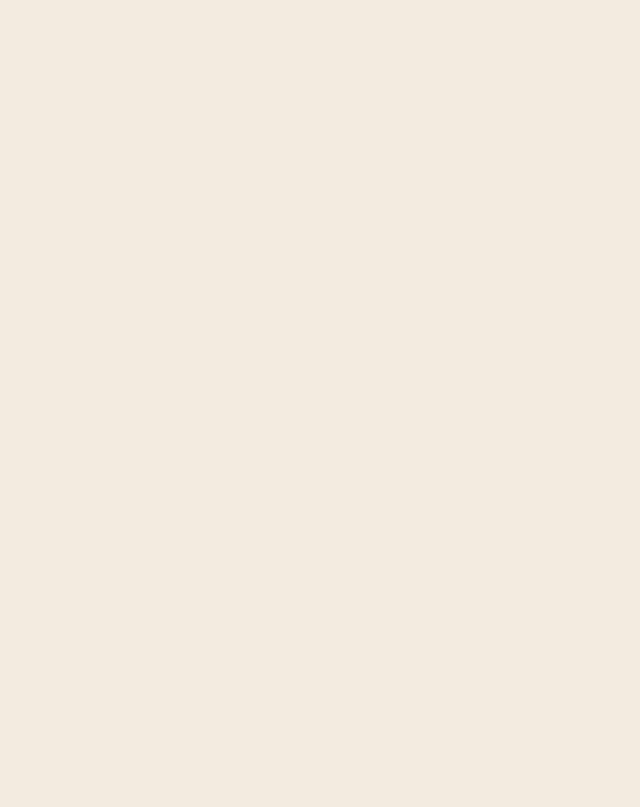
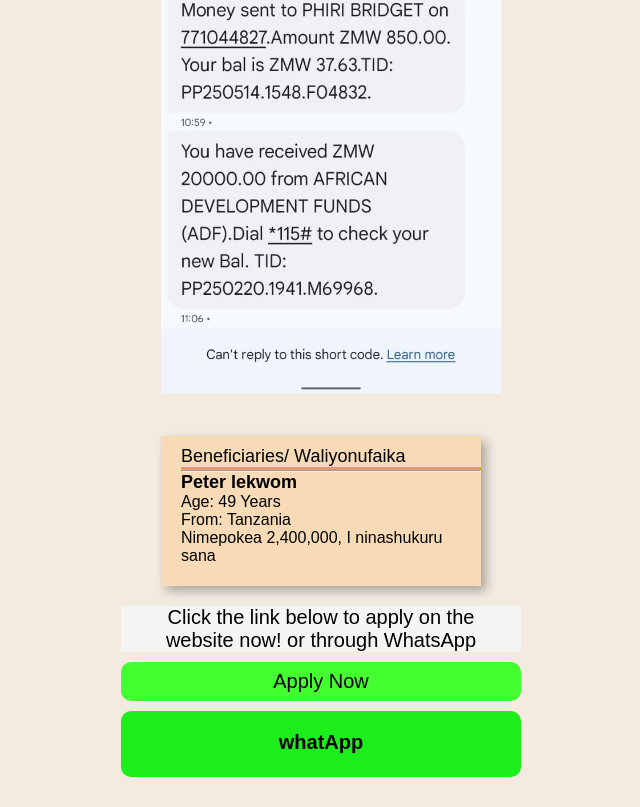
Before and after one commit to mikeokedev/African-Dev-t-Fund, a React (Create React App) app: page / in a window 1280 px wide. Shown: the part 1051-1858 px from the top of the page, without its empty margins (319-959 px from the left). Before the commit the page ends 1030 px from the top, so only its background shows below. Built offline with nearby package versions, Linux system fonts and the light colour scheme.

Commit message:
new commit

```diff
--- a/src/App.js
+++ b/src/App.js
@@ -275,14 +275,14 @@
                   shughuli za kujenga uwezo.
                 </p>
               )}
-              {/* {transacImg ? (
+              {transacImg ? (
                 <>
                   hello
                   <img src="/transac.jpg" alt="pron" />
                 </>
               ) : (
                 <img src="/transac2.jpg" alt="pron" />
-              )} */}
+              )}
             </div>
             <div className="person">
               <>
@@ -302,11 +302,14 @@
                 )}
               </>
             </div>
-            <div className="wwhatsapp">
+            <div className="wwhatsapp" style={{ backgroundColor: "inherit" }}>
               {!Kiswahili ? (
                 <p>Bonyeza kiungo cha WhatsApp hapa chini kuomba sasa!</p>
               ) : (
-                <p>Click the link below to apply on the website now!</p>
+                <p>
+                  Click the link below to apply on the website now! or through
+                  WhatsApp
+                </p>
               )}
               <button
                 style={{ marginTop: "1rem" }}
@@ -315,9 +318,10 @@
               >
                 Apply Now
               </button>
-              {/* <a
-                href="https://api.whatsapp.com/send?phone=254735011774&text=Hello!%20I'd%20like%20your%20PROMOTION"
+              <a
+                href="https://wa.me/message/HKUI4RPAQTKMH1"
                 className="whatsapp"
+                style={{ marginBottom: "2rem" }}
               >
                 {" "}
                 {blink ? (
@@ -327,7 +331,7 @@
                 ) : (
                   <p style={{ backgroundColor: "inherit" }}>whatApp</p>
                 )}
-              </a> */}
+              </a>
             </div>
           </div>
         ) : (
```
